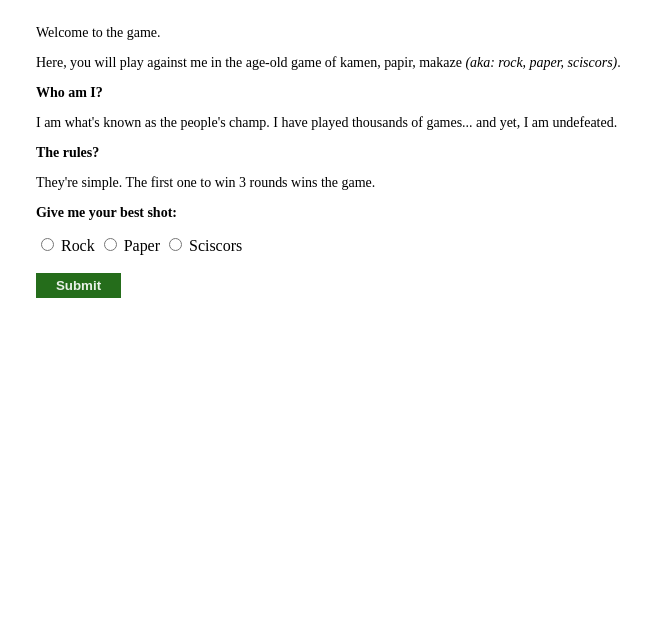
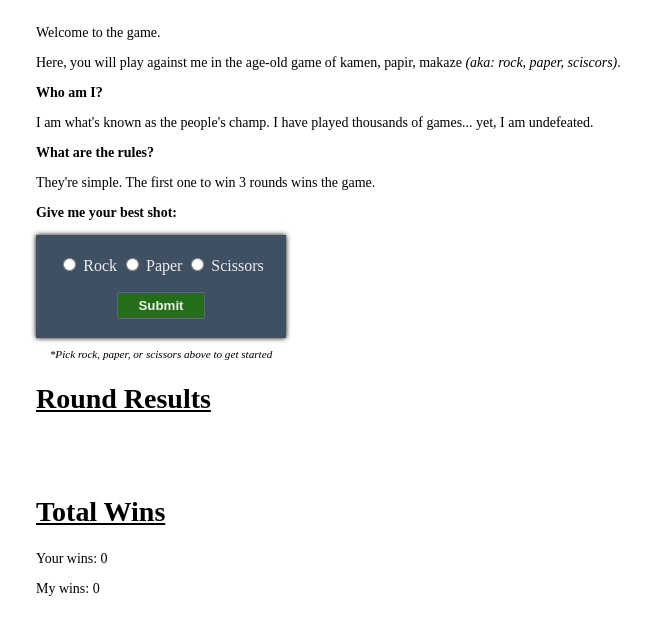
Before and after one commit to kyleboureston/kamen-papir-makaze, a plain HTML site: page game.html in a window 1280 px wide. Shown: the part 143-778 px from the top of the page, without its empty margins (179-827 px from the left). Drawn offline with Linux system fonts and the light colour scheme.

Commit message:
Add message to game form

```diff
--- a/game.html
+++ b/game.html
@@ -12,25 +12,32 @@
     <p>Welcome to the game.</p>
     <p>Here, you will play against me in the age-old game of kamen, papir, makaze <em>(aka: rock, paper, sciscors)</em>.</p>
     <p><b>Who am I?</b></p>
-    <p>I am what's known as the people's champ. I have played thousands of games... and yet, I am undefeated.</p>
-    <p><b>The rules?</b></p>
+    <p>I am what's known as the people's champ. I have played thousands of games... yet, I am undefeated.</p>
+    <p><b>What are the rules?</b></p>
     <p>They're simple. The first one to win 3 rounds wins the game.</p>
     <p><b>Give me your best shot:</b></p>
-    <div class="form-container">
+    <div id="rpc-form-outer-container">
+        <div id="rpc-form-container">
             <form id="rpc">
                 <input type="radio" id="rock" name="rpc" value="rock" required>
                 <label for="rock">Rock</label>
-            <input type="radio" id="paper" name="rpc" value="paper" required>
+                <input type="radio" id="paper" name="rpc" value="paper">
                 <label for="rock">Paper</label>
-            <input type="radio" id="sciscors" name="rpc" value="sciscors" required>
-            <label for="rock">Sciscors</label><br>
+                <input type="radio" id="scissors" name="rpc" value="scissors">
+                <label for="rock">Scissors</label><br>
                 <br>
                 <input type="button" id="rpc-submit" value="Submit" />
             </form>
         </div>
+        <div id="rpc-selection-message">*Pick rock, paper, or scissors above to get started</div>
+    </div>
+    <h2>Round Results</h2>
     <p id="user-response-output"></p>
     <p id="computer-response-output"></p>
     <p id="round-winner"></p>
+    <h2>Total Wins</h2>
+    <p id="user-wins">Your wins: 0</p>
+    <p id="computer-wins">My wins: 0</p>
     <p id="game-winner"></p>
 </body>
 <script src="site-contains/js/game-functions.js"></script>
```
Lines whose indentation alone changed are shown as unchanged.
